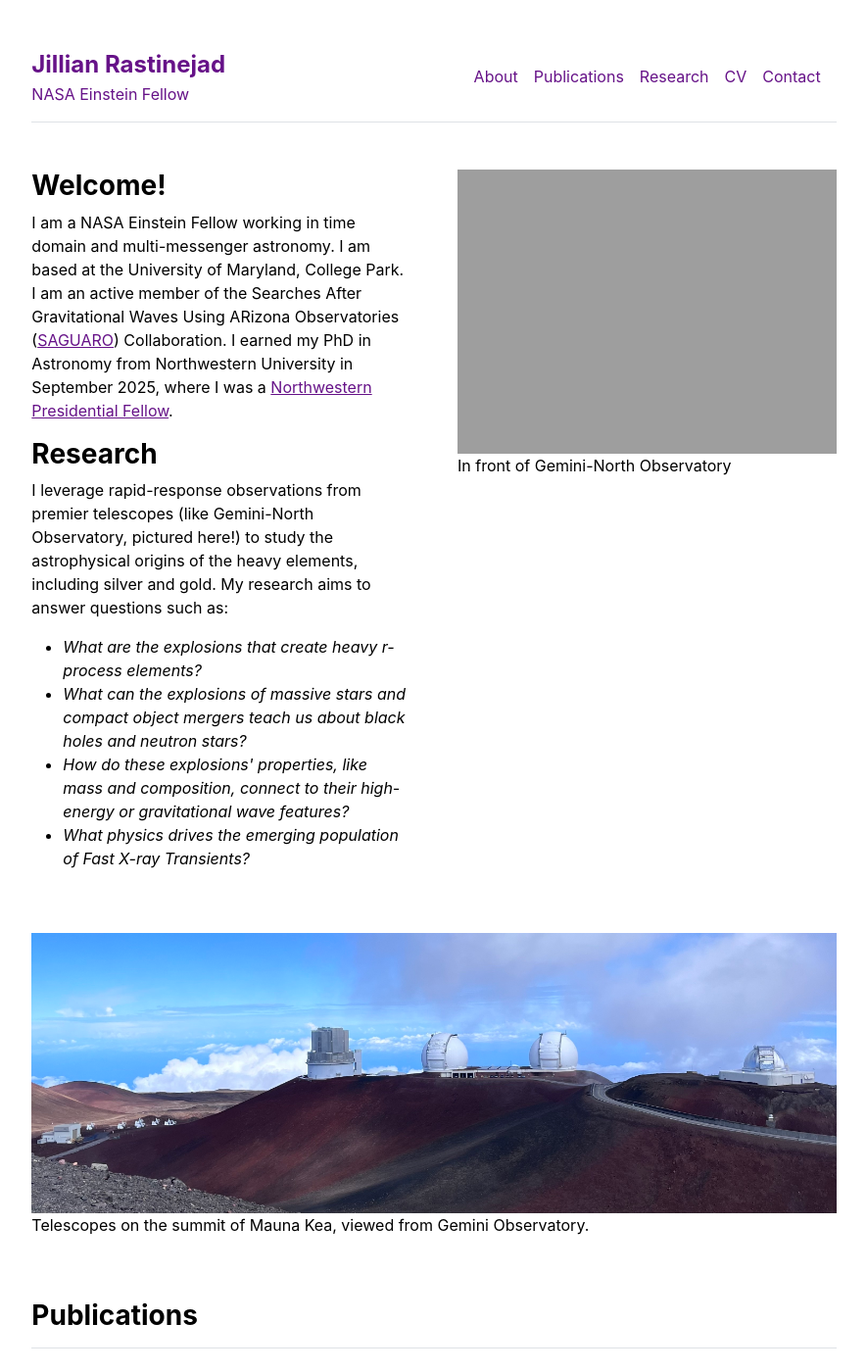
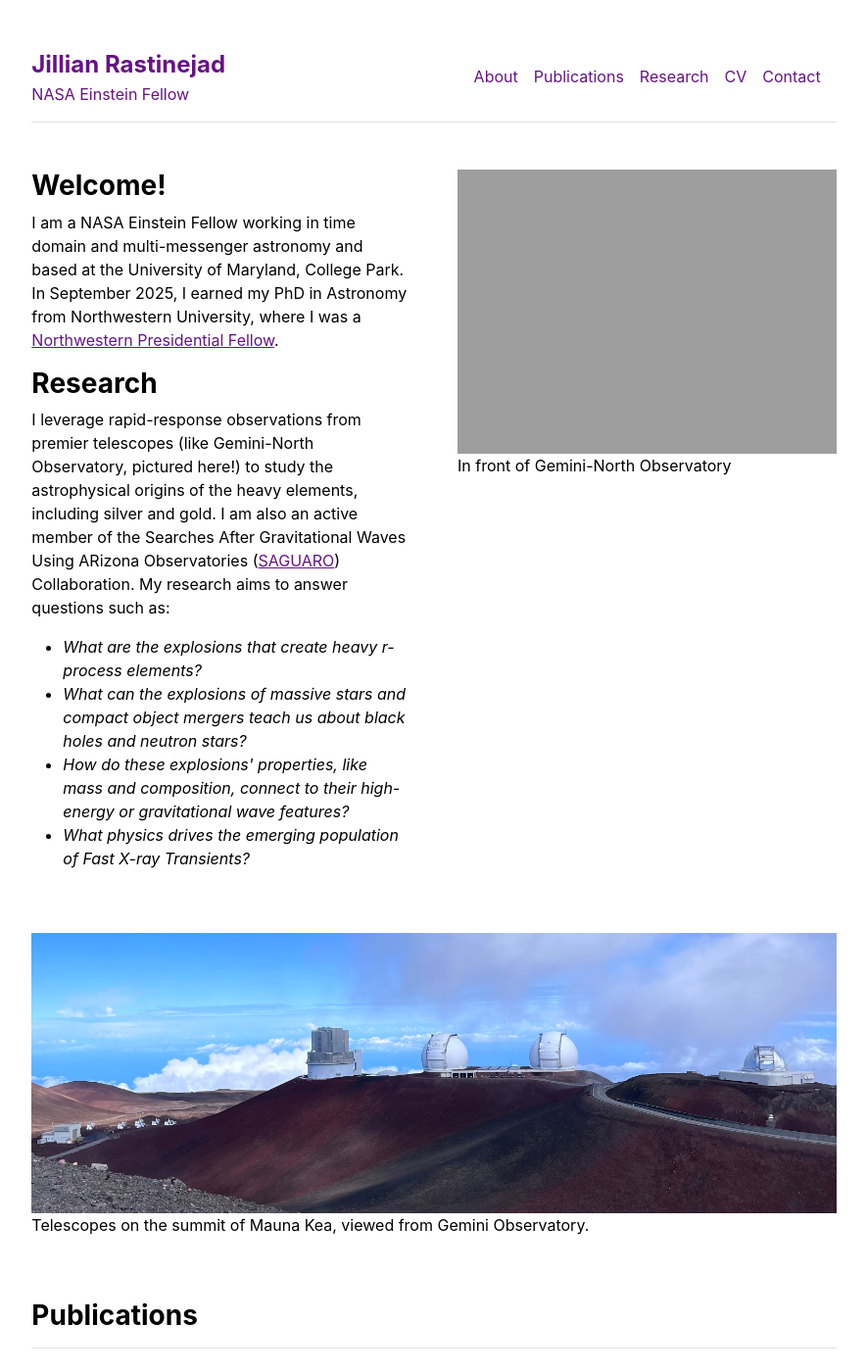
Before and after one commit to jrastinejad/jrastinejad.github.io, a Jekyll site: the page built from index.md, in a window 1280 px wide and 1400 px high. Shown: the whole window at 98% size, without its empty margins (197-1082 px from the left). Built offline with Jekyll 4.4.1, drawn with Linux system fonts in a browser that asks for light colours; some of the changed text lies outside the part shown.

Commit message:
update CV

```diff
--- a/_data/publications.yml
+++ b/_data/publications.yml
@@ -1,5 +1,6 @@
 featured:
-- {name: '250108a/SN 2025kg: Observations of the most nearby Broad-Line Type Ic Supernova following an Einstein Probe Fast X-ray Transient.',authors: 'J. C. Rastinejad, A. J. Levan, P. G. Jonker et al.',ref: '2025, ApJL, 988, L13', url: 'https://ui.adsabs.harvard.edu/abs/2025arXiv250408889R/abstract'}
+- {name: 'A Multi-Wavelength View of the First Type Ic-BL Supernova with an Einstein Probe X-ray Shock Breakout.',authors: 'J. C. Rastinejad, G. P. Srinivasaragavan, N. Sarin et al.',ref: 'arXiv:2606.10011', url: 'https://ui.adsabs.harvard.edu/abs/2026arXiv260610011R/abstract'}
+- {name: 'EP250108a/SN 2025kg: Observations of the most nearby Broad-Line Type Ic Supernova following an Einstein Probe Fast X-ray Transient.',authors: 'J. C. Rastinejad, A. J. Levan, P. G. Jonker et al.',ref: '2025, ApJL, 988, L13', url: 'https://ui.adsabs.harvard.edu/abs/2025arXiv250408889R/abstract'}
 - {name: 'Uniform Modeling of Observed Kilonovae: Implications for Diversity and the Progenitors of Merger-Driven Long Gamma-Ray Bursts.',authors: 'J. C. Rastinejad, W. Fong, C. D. Kilpatrick et al.',ref: '2025, ApJ, 979, 190', url: 'https://ui.adsabs.harvard.edu/abs/2024arXiv240902158R/abstract'}
 - {name: 'A Hubble Space Telescope Search for r-Process Nucleosynthesis in Gamma-ray Burst Supernovae.',authors: 'J. C. Rastinejad, W. Fong, A. J. Levan et al.', ref: '2024, ApJ, 968, 14.', url: 'https://ui.adsabs.harvard.edu/abs/2024ApJ...968...14R/abstract'}
 - {name: 'A Kilonova Following a Long-Duration Gamma-ray Burst at 350 Mpc.',authors: 'J. C. Rastinejad, B. P. Gompertz, A. J. Levan et al.', ref: '2022, Nature, 612, 7939.', url: 'https://ui.adsabs.harvard.edu/abs/2022Natur.612..223R/abstract'}
--- a/_layouts/cv.html
+++ b/_layouts/cv.html
@@ -5,7 +5,7 @@ layout: default
 <div class="row g-5 mb-5">
   <div class="col-md-6">
     <p>My full C.V. is available here:</p>
-    <p><a href="{{ site.github.url }}/assets/JCR_CV_June2025.pdf" target="_blank">JCR_CV_June_2025</a></p>
+    <p><a href="{{ site.github.url }}/assets/JCR_CV_Jul2026.pdf" target="_blank">JCR_CV_July2026</a></p>
   </div>
   <div class="col-md-6">
     <figure>
--- a/_layouts/home.html
+++ b/_layouts/home.html
@@ -5,13 +5,13 @@ layout: default
 <div class="row g-5 mb-5">
   <div class="col-md-6">
     <h3 class="fw-bold">Welcome!</h3>
-    <p>I am a NASA Einstein Fellow working in time domain and multi-messenger astronomy. I am based at the University of Maryland, College Park.
-      I am an active member of the Searches After Gravitational Waves Using ARizona Observatories (<a href="https://saguaro-mma.github.io">SAGUARO</a>) Collaboration.
-      I earned my PhD in Astronomy from Northwestern University in September 2025,
+    <p>I am a NASA Einstein Fellow working in time domain and multi-messenger astronomy and based at the University of Maryland, College Park.
+      In September 2025, I earned my PhD in Astronomy from Northwestern University,
       where I was a <a href="https://www.tgs.northwestern.edu/funding/fellowships-and-grants/internal-fellowships-grants/presidential-fellowship-winners/fellowship-winners.html">Northwestern Presidential Fellow</a>.
     </p>
     <h3 class="fw-bold">Research</h3>
-    <p>I leverage rapid-response observations from premier telescopes (like Gemini-North Observatory, pictured here!) to study the astrophysical origins of the heavy elements, including silver and gold. My research aims to answer questions such as:
+    <p>I leverage rapid-response observations from premier telescopes (like Gemini-North Observatory, pictured here!) to study the astrophysical origins of the heavy elements, including silver and gold. I am also an active member of the Searches After Gravitational Waves Using ARizona Observatories (<a href="https://saguaro-mma.github.io">SAGUARO</a>) Collaboration.
+      My research aims to answer questions such as:
       <i>
         <ul>
           <li>What are the explosions that create heavy r-process elements?</li>
```
Also changed, not shown: 2 other files.
